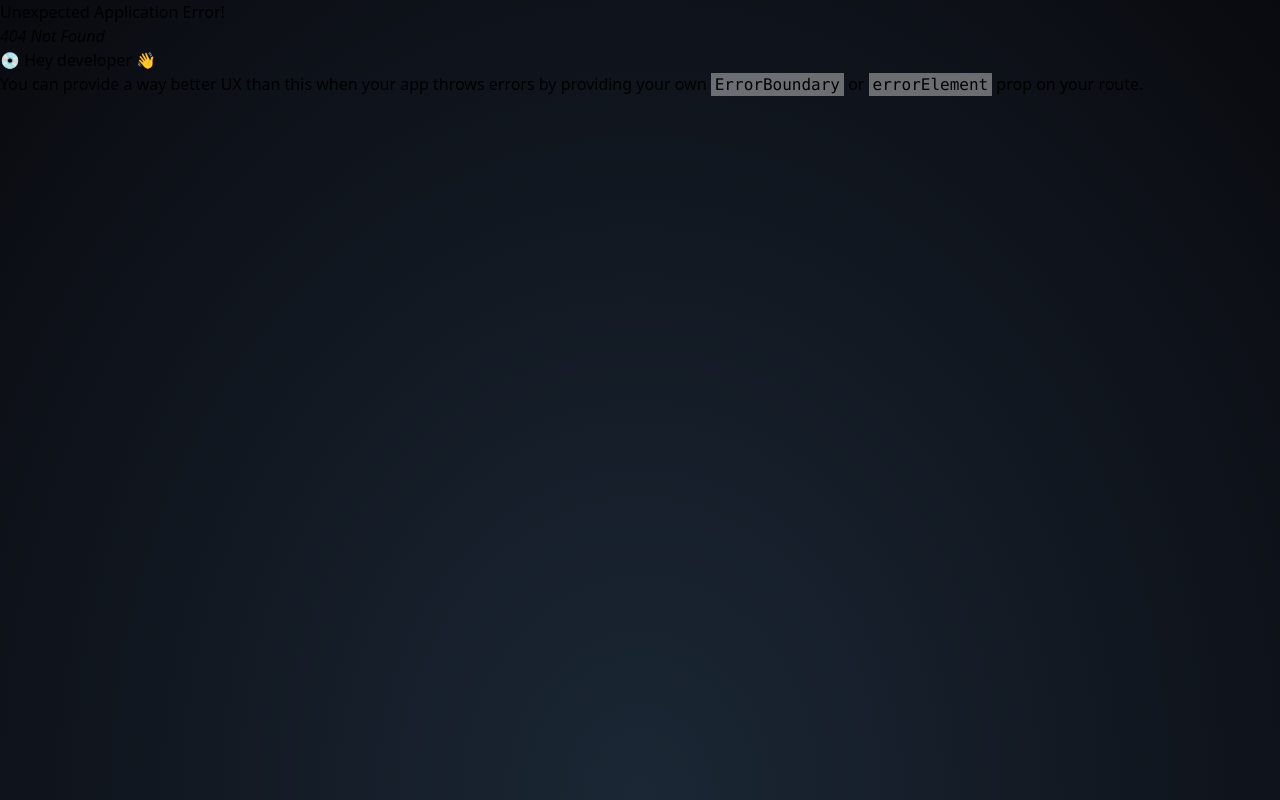
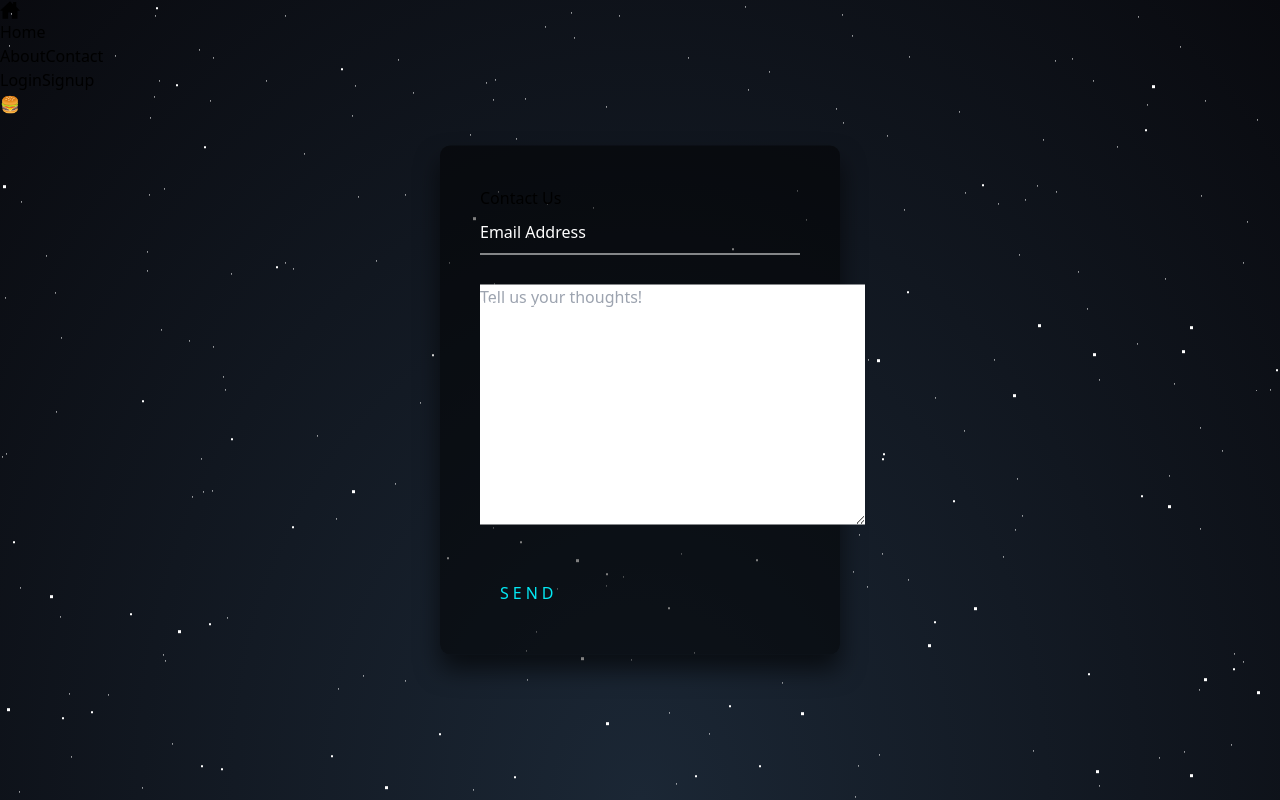
Before and after one commit to DreamTeam-23/space, a React (Vite) app: page /space/contact in a window 1280 px wide. Before the commit this address had no page. Shown: the top 800 px of the page. Built offline with nearby package versions, Linux system fonts and the light colour scheme.

Commit message:
4th commit
adjusting url

```diff
--- a/src/components/Header.jsx
+++ b/src/components/Header.jsx
@@ -23,17 +23,17 @@ export default function Header() {
     return (
         <header className="sticky z-50 top-0 md:flex justify-between bg-gradient-to-r from-black to-teal-900 text-white">
             {expandedMenu && <div className="flex flex-col md:flex-row">
-                <NavLink to="/" className="flex py-2 md:py-4 mx-auto" ><IoHomeSharp size={20} className=" text-center mx-2" /> Home</NavLink>
+                <NavLink to="/space" className="flex py-2 md:py-4 mx-auto" ><IoHomeSharp size={20} className=" text-center mx-2" /> Home</NavLink>
             </div>}
             {expandedMenu && <div className="flex flex-col md:block md:py-4">
-                <NavLink to="/about" className="text-center py-2 md:py-4 px-5" >About</NavLink>
-                <NavLink to="/contact" className="text-center py-2 md:py-4 px-5" >Contact</NavLink>
+                <NavLink to="/space/about" className="text-center py-2 md:py-4 px-5" >About</NavLink>
+                <NavLink to="/space/contact" className="text-center py-2 md:py-4 px-5" >Contact</NavLink>
             </div>}
             {expandedMenu && <div className="flex flex-col md:block md:py-4">
-                {!user && <NavLink to="/users/login" className="text-center py-2 md:py-4 px-5" >Login</NavLink>}
-                {!user && <NavLink to="/users/signup" className="text-center py-2 md:py-4 px-5" >Signup</NavLink>}
+                {!user && <NavLink to="/space/users/login" className="text-center py-2 md:py-4 px-5" >Login</NavLink>}
+                {!user && <NavLink to="/space/users/signup" className="text-center py-2 md:py-4 px-5" >Signup</NavLink>}
                 {user && <NavLink className="text-center py-2 md:py-4 px-5">{user.username}</NavLink>}
-                {user && <NavLink to="/" onClick={logoutService} className="text-center py-2 md:py-4 px-5">Logout</NavLink>}
+                {user && <NavLink to="/space" onClick={logoutService} className="text-center py-2 md:py-4 px-5">Logout</NavLink>}
             </div>}
             {expandedMenu && <div onClick={toggleMenu} className="text-center py-2 md:py-4 text-2xl md:hidden">&#127828;</div>}
             <div className="flex justify-between md:hidden">
--- a/src/pages/HomePage.jsx
+++ b/src/pages/HomePage.jsx
@@ -24,7 +24,7 @@ export default function HomePage() {
             <main className="flex-1 flex flex-col items-center">
                 <h1 className="text-teal-400 text-3xl text-center py-10">Space</h1>
                 <p className="text-teal-400 text-xl text-center">"A space to breathe"</p>
-                {!user && <NavLink to="/users/login" className="text-xl text-center my-5 py-5 px-5 rounded-xl bg-gradient-to-r from-teal-900 to-teal-500 text-white">Login</NavLink>}
+                {!user && <NavLink to="/space/users/login" className="text-xl text-center my-5 py-5 px-5 rounded-xl bg-gradient-to-r from-teal-900 to-teal-500 text-white">Login</NavLink>}
             </main>
             <Footer />
         </div>
--- a/src/pages/LoginPage.jsx
+++ b/src/pages/LoginPage.jsx
@@ -52,7 +52,7 @@ export default function LoginPage() {
                         <label>Password</label>
                     </div>
                     <button className="rounded-xl my-5 py-2 px-2 bg-gradient-to-r from-cyan-900 to-teal-900 text-white">Login</button>
-                    <NavLink to="/users/signup" className="text-center text-teal-600 hover:text-teal-200 transition-all ease duration-3000">Sign Up</NavLink>
+                    <NavLink to="/space/users/signup" className="text-center text-teal-600 hover:text-teal-200 transition-all ease duration-3000">Sign Up</NavLink>
                 </form>
                 {authLoading ? <h2>Loading...</h2> : null}
                 <p className="text-center py-2 text-xl text-teal-300">{message}</p>
--- a/src/pages/SignupPage.jsx
+++ b/src/pages/SignupPage.jsx
@@ -26,7 +26,7 @@ export default function SignupPage() {
         const res = await axios.post(`${DOMAIN}/api/users/`, newUser);
         if (res?.data.success) {
             setMessage(res?.data.message);
-            navigate("/users/login");
+            navigate("/space/users/login");
         }
         else {
             setMessage(res?.data.message);
@@ -55,7 +55,7 @@ export default function SignupPage() {
                         <label>Email</label>
                     </div>
                     <button className="rounded-xl my-5 py-2 px-2 bg-gradient-to-r from-cyan-900 to-teal-900 text-white">Sign Up</button>
-                    <NavLink to="/users/login" className="text-center text-teal-600 hover:text-teal-200 transition-all ease duration-3000">Login</NavLink>
+                    <NavLink to="/space/users/login" className="text-center text-teal-600 hover:text-teal-200 transition-all ease duration-3000">Login</NavLink>
                 </form>
                 <p className="text-center py-2 text-xl text-teal-300">{message}</p>
             </main>
--- a/src/router.jsx
+++ b/src/router.jsx
@@ -19,11 +19,11 @@ export function Router() {
     const router = createBrowserRouter(
         createRoutesFromElements(
             <Route element={<Layout />}>
-                <Route path="/" element={<HomePage />} />
-                <Route path="/users/login" element={<LoginPage />} />
-                <Route path="/users/signup" element={<SignupPage />} />
-                <Route path="/about" element={<About />} />
-                <Route path="/contact" element={<Contact />} />
+                <Route path="/space" element={<HomePage />} />
+                <Route path="/space/users/login" element={<LoginPage />} />
+                <Route path="/space/users/signup" element={<SignupPage />} />
+                <Route path="/space/about" element={<About />} />
+                <Route path="/space/contact" element={<Contact />} />
             </Route>
         )
     )
```
